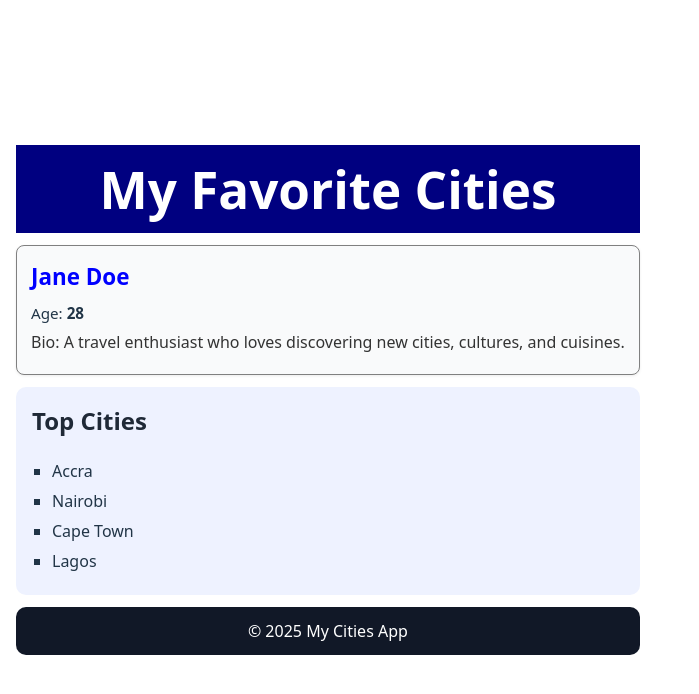
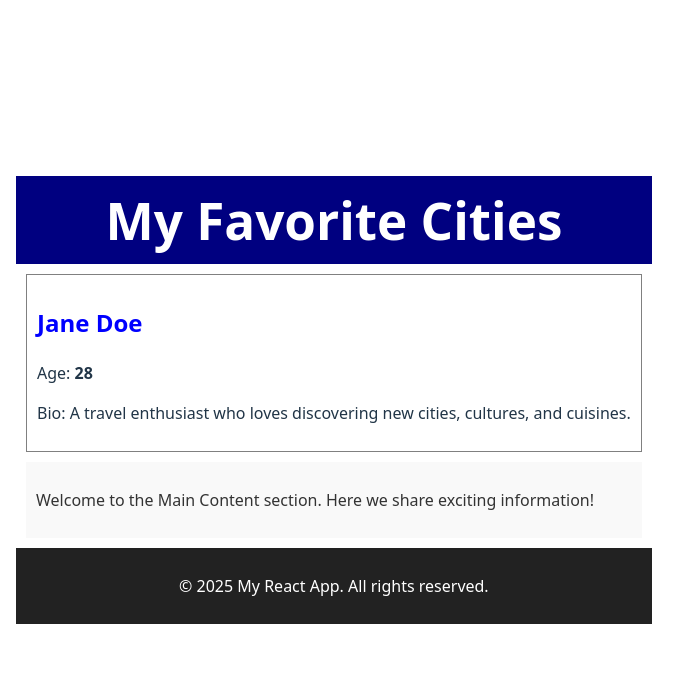
Before and after one commit to beklegal/alx-fe-reactjs, a React (Vite) app in the folder alx-react-app-new/: page / in a window 1280 px wide. Shown: the top 694 px of the page, without its empty margins (0-699 px from the left). Built offline with nearby package versions, Linux system fonts and the light colour scheme.

Commit message:
Fix: Added exact inline styling for UserProfile, MainContent, Footer

```diff
--- a/alx-react-app-new/src/components/Footer.jsx
+++ b/alx-react-app-new/src/components/Footer.jsx
@@ -1,16 +1,11 @@
-export default function Footer() {
+import React from "react";
+
+function Footer() {
   return (
-    <footer
-      style={{
-        backgroundColor: '#111827',
-        color: 'white',
-        textAlign: 'center',
-        padding: '12px',
-        borderRadius: '10px',
-        marginTop: '12px'
-      }}
-    >
-      <p style={{ margin: 0 }}>© {new Date().getFullYear()} My Cities App</p>
+    <footer style={{ backgroundColor: '#222', color: 'white', textAlign: 'center', padding: '10px', marginTop: '10px' }}>
+      <p>&copy; 2025 My React App. All rights reserved.</p>
     </footer>
   );
 }
+
+export default Footer;
--- a/alx-react-app-new/src/components/MainContent.jsx
+++ b/alx-react-app-new/src/components/MainContent.jsx
@@ -1,28 +1,13 @@
-export default function MainContent() {
-  const wrapperStyle = {
-    padding: '16px',
-    backgroundColor: '#eef2ff',
-    borderRadius: '10px',
-    margin: '12px 0'
-  };
+import React from "react";
 
-  const listStyle = {
-    listStyleType: 'square',
-    paddingLeft: '20px',
-    margin: 0
-  };
-
-  const itemStyle = { margin: '6px 0', fontWeight: 500 };
-
+function MainContent() {
   return (
-    <main style={wrapperStyle}>
-      <h2 style={{ marginTop: 0, color: '#1f2937' }}>Top Cities</h2>
-      <ul style={listStyle}>
-        <li style={itemStyle}>Accra</li>
-        <li style={itemStyle}>Nairobi</li>
-        <li style={itemStyle}>Cape Town</li>
-        <li style={itemStyle}>Lagos</li>
-      </ul>
+    <main style={{ backgroundColor: '#f9f9f9', padding: '10px', margin: '10px' }}>
+      <p style={{ fontSize: '16px', color: '#333' }}>
+        Welcome to the Main Content section. Here we share exciting information!
+      </p>
     </main>
   );
 }
+
+export default MainContent;
--- a/alx-react-app-new/src/components/UserProfile.jsx
+++ b/alx-react-app-new/src/components/UserProfile.jsx
@@ -1,27 +1,15 @@
-/* Displays a single user's profile with inline styles */
-export default function UserProfile({ name, age, bio }) {
+import React from "react";
+
+function UserProfile(props) {
   return (
-    <div
-      style={{
-        border: '1px solid gray',
-        padding: '14px',
-        margin: '12px 0',
-        borderRadius: '8px',
-        backgroundColor: '#f9fafb',
-        boxShadow: '0 1px 3px rgba(0,0,0,0.08)'
-      }}
-    >
-      <h2 style={{ color: 'blue', margin: '0 0 8px 0', fontSize: '1.4rem' }}>
-        {name}
-      </h2>
-
-      <p style={{ margin: '6px 0', fontSize: '0.95rem' }}>
-        Age: <span style={{ fontWeight: 'bold' }}>{age}</span>
+    <div style={{ border: '1px solid gray', padding: '10px', margin: '10px' }}>
+      <h2 style={{ color: 'blue' }}>{props.name}</h2>
+      <p>
+        Age: <span style={{ fontWeight: 'bold' }}>{props.age}</span>
       </p>
-
-      <p style={{ margin: '6px 0', lineHeight: 1.5, color: '#333' }}>
-        Bio: {bio}
-      </p>
+      <p>Bio: {props.bio}</p>
     </div>
   );
 }
+
+export default UserProfile;
```
